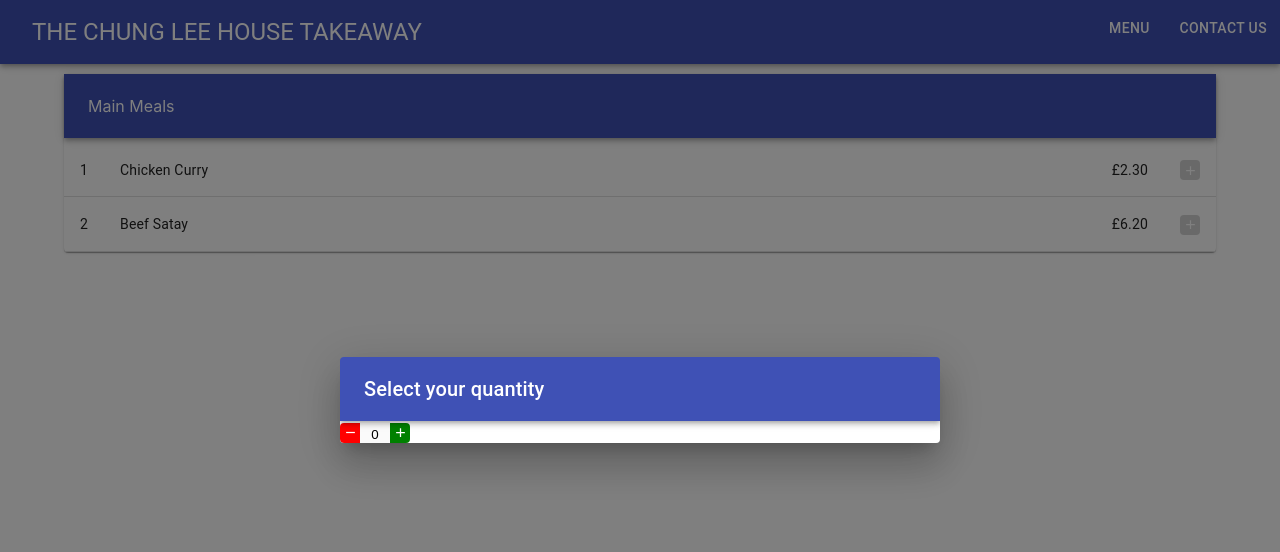
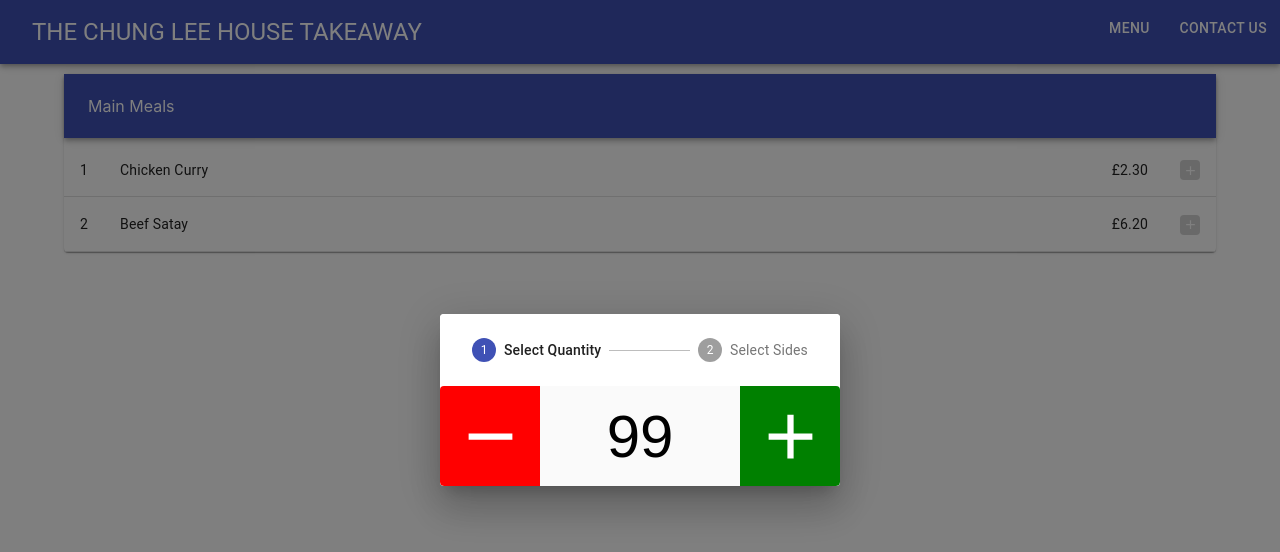
Before and after one commit to JK-Chung/takeaway_menu, a React (Create React App) app: page / in a window 1280 px wide. Both pictures are taken after a click on the button 1190 px from the left and 170 px from the top of the page. Shown: the top 552 px of the page. Built offline with nearby package versions, Linux system fonts and the light colour scheme.

Commit message:
CounterTextField now allows for different sizes
Signed-off-by: Jee Ken Chung <chungjeeken@gmail.com>

```diff
--- a/src/Components/Components/BaseButton.js
+++ b/src/Components/Components/BaseButton.js
@@ -3,8 +3,8 @@ import React from "react";
 
 const BaseButton = props => {
     const baseButtonStyle = {
-        "height": "20px",
-        "width": "20px",
+        "height": props.height,
+        "width": props.width,
         "color": "white",
         "borderStyle": "none",
 
@@ -14,8 +14,8 @@ const BaseButton = props => {
     };
 
     const baseButtonContentStyle = {
-        "height": "15px",
-        "width": "15px"
+        "height": props.height * 0.75,
+        "width": props.width * 0.75
     };
 
     return (
@@ -25,4 +25,9 @@ const BaseButton = props => {
     )
 };
 
+BaseButton.defaultProps = {
+    height: 20,
+    width: 20
+};
+
 export default BaseButton;
--- a/src/Components/CounterTextField/CounterTextField.js
+++ b/src/Components/CounterTextField/CounterTextField.js
@@ -12,7 +12,7 @@ const MinusButton = props => {
     };
 
     return (
-        <BaseButton onClick={props.onClick} style={minusButtonStyle}>
+        <BaseButton height={props.height} width={props.height} style={minusButtonStyle} onClick={props.onClick} >
             <RemoveIcon />
         </BaseButton>
     );
@@ -26,7 +26,7 @@ const PlusButton = props => {
     };
 
     return (
-        <BaseButton onClick={props.onClick} style={plusButtonStyle}>
+        <BaseButton height={props.height} width={props.height} style={plusButtonStyle} onClick={props.onClick} >
             <AddIcon />
         </BaseButton>
     );
@@ -39,27 +39,39 @@ const TextField = props => {
             value={props.value}
             disabled={true}
             style={{
-                "height": "20px",
-                "width": "30px",
+                "height": props.height,
+                "width": props.width,
                 "border": "none",
                 "padding": "0px",
+
+
                 "textAlign": "center",
                 "color": "black",
+                "fontSize": props.height * 0.6,
 
-                // For some reason, the textfield won't line up with the buttons
-                "position": "relative",
-                "top": "1.4px"
+                // This ensures that the input lines up with the buttons
+                "verticalAlign": "middle"
             }}
         />
     )
 };
 
-export default props => {
+const CounterTextField = props => {
+    const { height } = props;
+    const inputLength = props.width - (2 * height);
+
     return (
-        <div style={props.style}>
-            <MinusButton onClick={ props.onDecrement } />
-            <TextField value={props.value} />
-            <PlusButton onClick={ props.onIncrement } />
+        <div>
+            <MinusButton height={height} onClick={ props.onDecrement } />
+            <TextField height={height} width={inputLength} value={props.value} />
+            <PlusButton height={height} onClick={ props.onIncrement } />
         </div>
     )
 };
+
+CounterTextField.defaultProps = {
+    height: 20,
+    width: 70
+};
+
+export default CounterTextField;
--- /dev/null
+++ b/src/Components/Dialogs/AddFoodDialog.js
@@ -0,0 +1,38 @@
+import React from "react";
+import Dialog from "@material-ui/core/Dialog";
+import Stepper from "@material-ui/core/Stepper";
+import Step from "@material-ui/core/Step";
+import StepLabel from "@material-ui/core/StepLabel";
+import CounterTextField from "../CounterTextField/CounterTextField";
+
+const steps = [
+    {
+        title: "Select Quantity",
+        generateContent: null
+    },
+    {
+        title: "Select Sides",
+        generateContent: null
+    }
+];
+
+const labelToStepComponent = label => (
+    <Step key={label}>
+        <StepLabel>{label}</StepLabel>
+    </Step>
+);
+
+const AddFoodDialog = props => {
+    const [activeStep, setActiveStep] = React.useState(0);
+
+    return (
+        <Dialog open={props.open} onClose={props.onClose}>
+            <Stepper activeStep={activeStep}>
+                { steps.map(({title}) => labelToStepComponent(title)) }
+            </Stepper>
+            <CounterTextField height={100} width={400} value={99}/>
+        </Dialog>
+    )
+};
+
+export default AddFoodDialog;
--- a/src/Components/FoodItem.js
+++ b/src/Components/FoodItem.js
@@ -5,6 +5,7 @@ import TableRow from '@material-ui/core/TableRow';
 
 import AddButton from "./Components/AddButton";
 import FoodQuantityDialog from "./Dialogs/FoodQuantityDialog";
+import AddFoodDialog from "./Dialogs/AddFoodDialog";
 
 const generateTotalPriceUIComponent = (foodItem, quantity) => {
     return (
@@ -28,7 +29,7 @@ export default props => {
             <TableCell style={{...tableCellStyle, "width": "100%"}} align="left">{name}</TableCell>
             <TableCell style={{...tableCellStyle}}> {"£" + price.toFixed(2)}</TableCell>
             <TableCell><AddButton onClick={() => setIsDialogOpen(true)} style={{"backgroundColor": quantity === 0 ? "lightgray" : "blue"}}/></TableCell>
-            <FoodQuantityDialog open={isDialogOpen} onClose={() => setIsDialogOpen(false)}/>
+            <AddFoodDialog open={isDialogOpen} onClose={() => setIsDialogOpen(false)}/>
         </TableRow>
     )
 }
```
